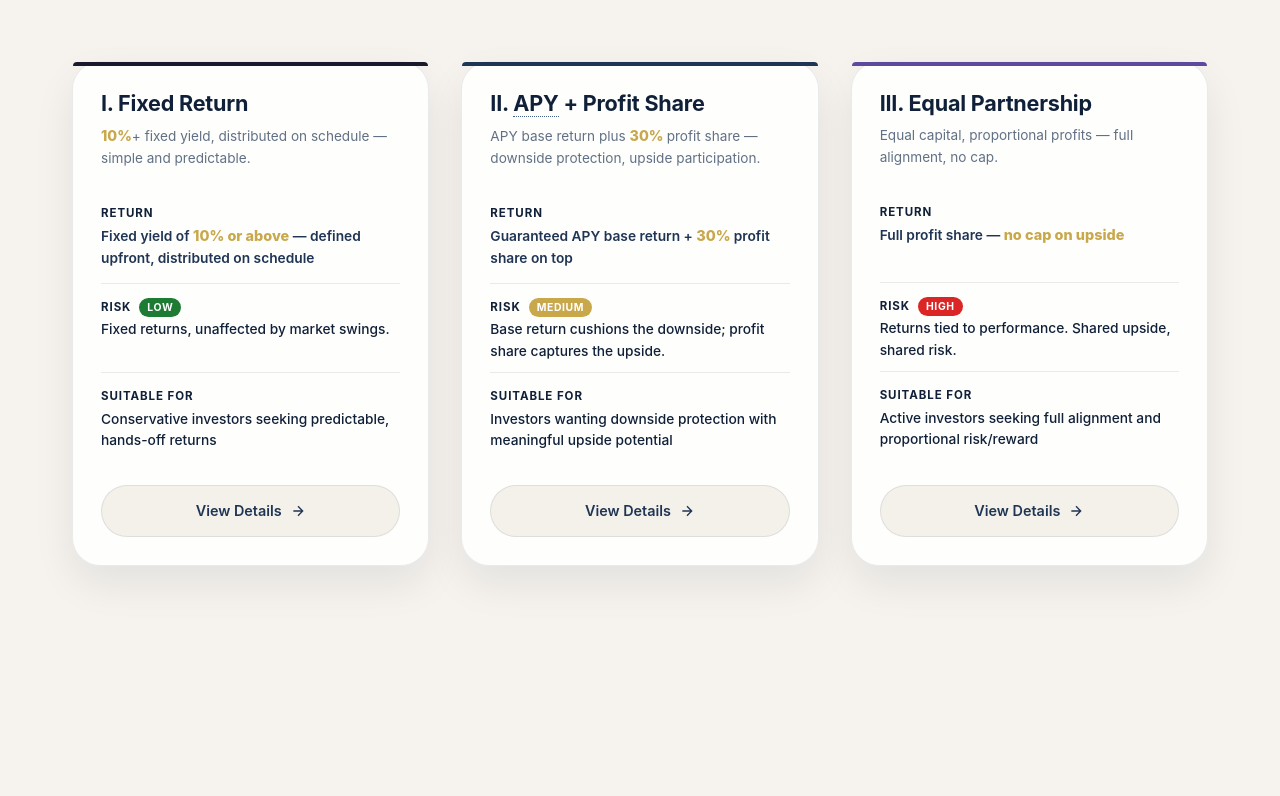
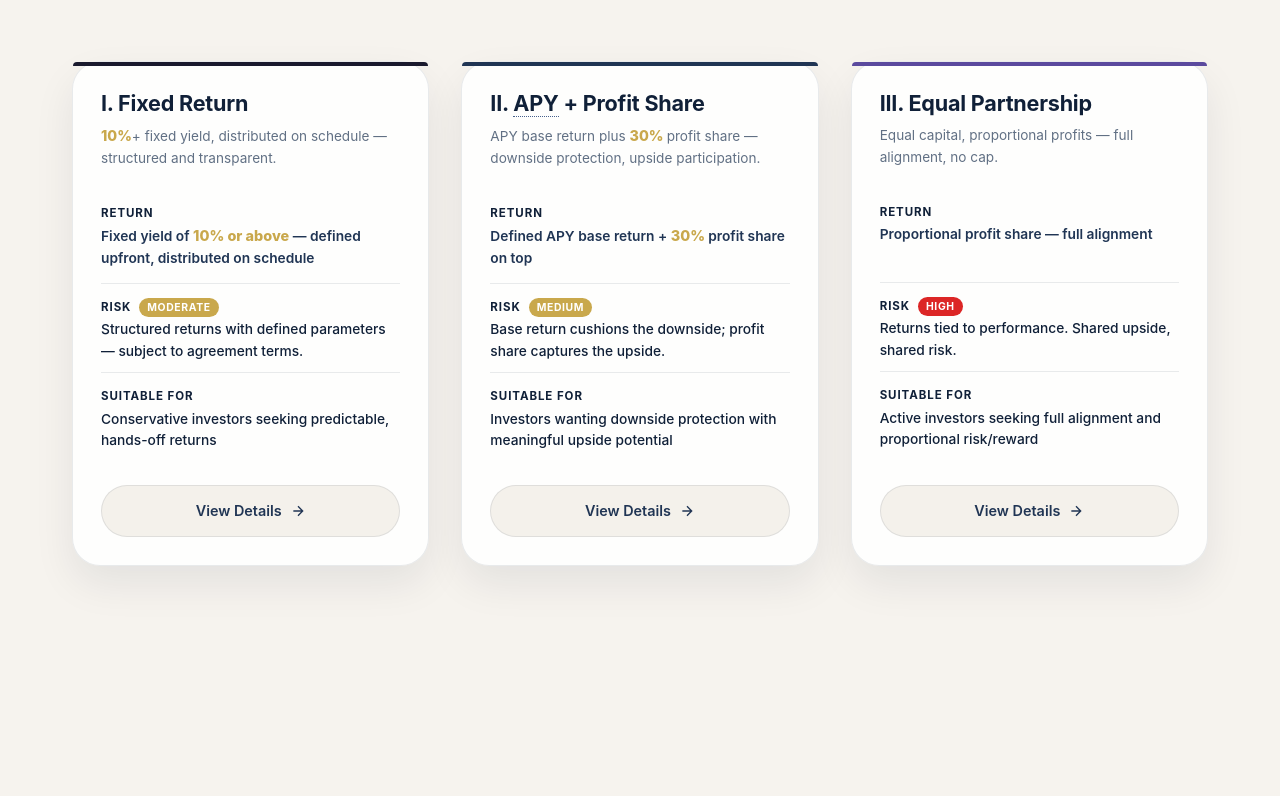
Before and after one commit to tychefi/invest-prod-official-webui, a plain HTML site: page src/index.html in a window 1280 px wide. Shown: the part 1824-2620 px from the top of the page. Drawn offline with Linux system fonts and the light colour scheme.

Commit message:
fix: 金融合规用语审查 - 移除Guaranteed/Low Risk等不合规表述

```diff
--- a/src/index.html
+++ b/src/index.html
@@ -1248,7 +1248,7 @@ p { margin-bottom: var(--space-md); }
           <ul>
             <li><strong>Fixed Return</strong> — predictable yield, defined upfront</li>
             <li><strong>Equal Partnership</strong> — co-invest, share profits proportionally</li>
-            <li><strong>Base + Profit Share</strong> — guaranteed floor with 30% upside participation</li>
+            <li><strong>Base + Profit Share</strong> — structured base return with 30% upside participation</li>
           </ul>
         </div>
       </div>
@@ -1496,12 +1496,12 @@ const MODELS = [
     id: 'model-1',
     number: '01',
     name: 'Fixed Return',
-    summary: '10%+ fixed yield, distributed on schedule — simple and predictable.',
+    summary: '10%+ fixed yield, distributed on schedule — structured and transparent.',
     participationStyle: 'Fixed-return structure with competitive yield targets',
     returnStructure: 'Fixed yield of 10% or above — defined upfront, distributed on schedule',
     capitalArrangement: 'Clear deployment terms with set agreement duration',
-    riskLevel: 'Low',
-    riskExplanation: 'Fixed returns, unaffected by market swings.',
+    riskLevel: 'Moderate',
+    riskExplanation: 'Structured returns with defined parameters — subject to agreement terms.',
     riskNote: 'Returns are indicative, not guaranteed. Subject to agreement terms and market conditions.',
     suitableFor: 'Conservative investors seeking predictable, hands-off returns',
     colorClass: 'model-1',
@@ -1513,7 +1513,7 @@ const MODELS = [
     name: 'APY + Profit Share',
     summary: 'APY base return plus 30% profit share — downside protection, upside participation.',
     participationStyle: 'APY cost-of-capital return + 30% profit participation',
-    returnStructure: 'Guaranteed APY base return + 30% profit share on top',
+    returnStructure: 'Defined APY base return + 30% profit share on top',
     capitalArrangement: 'Structured with defined downside protection parameters',
     riskLevel: 'Medium',
     riskExplanation: 'Base return cushions the downside; profit share captures the upside.',
@@ -1528,7 +1528,7 @@ const MODELS = [
     name: 'Equal Partnership',
     summary: 'Equal capital, proportional profits — full alignment, no cap.',
     participationStyle: 'Equal capital co-investment — full parity',
-    returnStructure: 'Full profit share — no cap on upside',
+    returnStructure: 'Proportional profit share — full alignment',
     capitalArrangement: 'Joint deployment with equivalent commitment from each party',
     riskLevel: 'High',
     riskExplanation: 'Returns tied to performance. Shared upside, shared risk.',
@@ -1624,7 +1624,7 @@ const MODEL_PAGES = {
     ]
   },
   'model-3': {
-    heroSummary: 'A hybrid structure: guaranteed base return plus 30% profit participation. Downside protection with meaningful upside — designed for investors who want a floor plus growth exposure.',
+    heroSummary: 'A hybrid structure: defined base return plus 30% profit participation. Downside protection with meaningful upside — designed for investors who want a floor plus growth exposure.',
     facts: [
       { label: 'Product Type', value: 'Base + Profit Share' },
       { label: 'Return Style', value: 'Two-tier: base return + 30% profit share' },
@@ -1668,7 +1668,7 @@ const MODEL_PAGES = {
 const GLOBAL_FAQ = [
   {
     q: 'What products are available?',
-    a: 'Three products: Fixed Return (predictable yield), Equal Partnership (co-invest and share profits), and Base + Profit Share (guaranteed floor + 30% upside). All backed by the same commodity arbitrage strategy.'
+    a: 'Three products: Fixed Return (structured yield), Equal Partnership (co-invest and share profits), and Base + Profit Share (defined base return + 30% upside). All backed by the same commodity arbitrage strategy.'
   },
   {
     q: 'Are returns guaranteed?',
@@ -1726,7 +1726,7 @@ function wrapAPY(s) {
 function renderModelCards() {
   const container = document.getElementById('modelCards');
   const riskBadge = (level) => {
-    const map = { Low: 'var(--positive)', Medium: 'var(--gold)', High: 'var(--error)' };
+    const map = { Low: 'var(--positive)', Moderate: 'var(--gold)', Medium: 'var(--gold)', High: 'var(--error)' };
     return `<span class="risk-badge" style="background:${map[level]}">${level}</span>`;
   };
   const roman = ['I', 'II', 'III', 'IV', 'V'];
```
